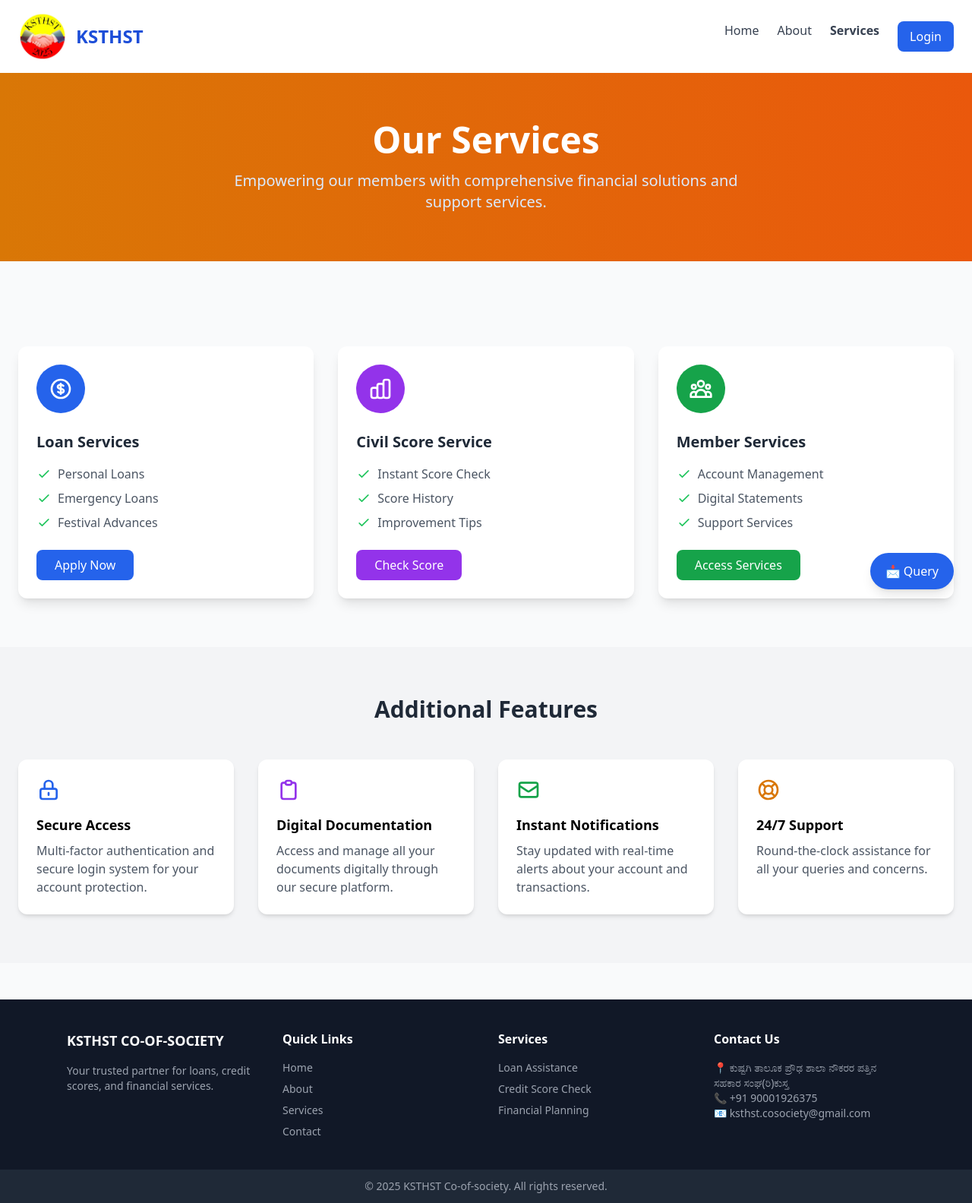
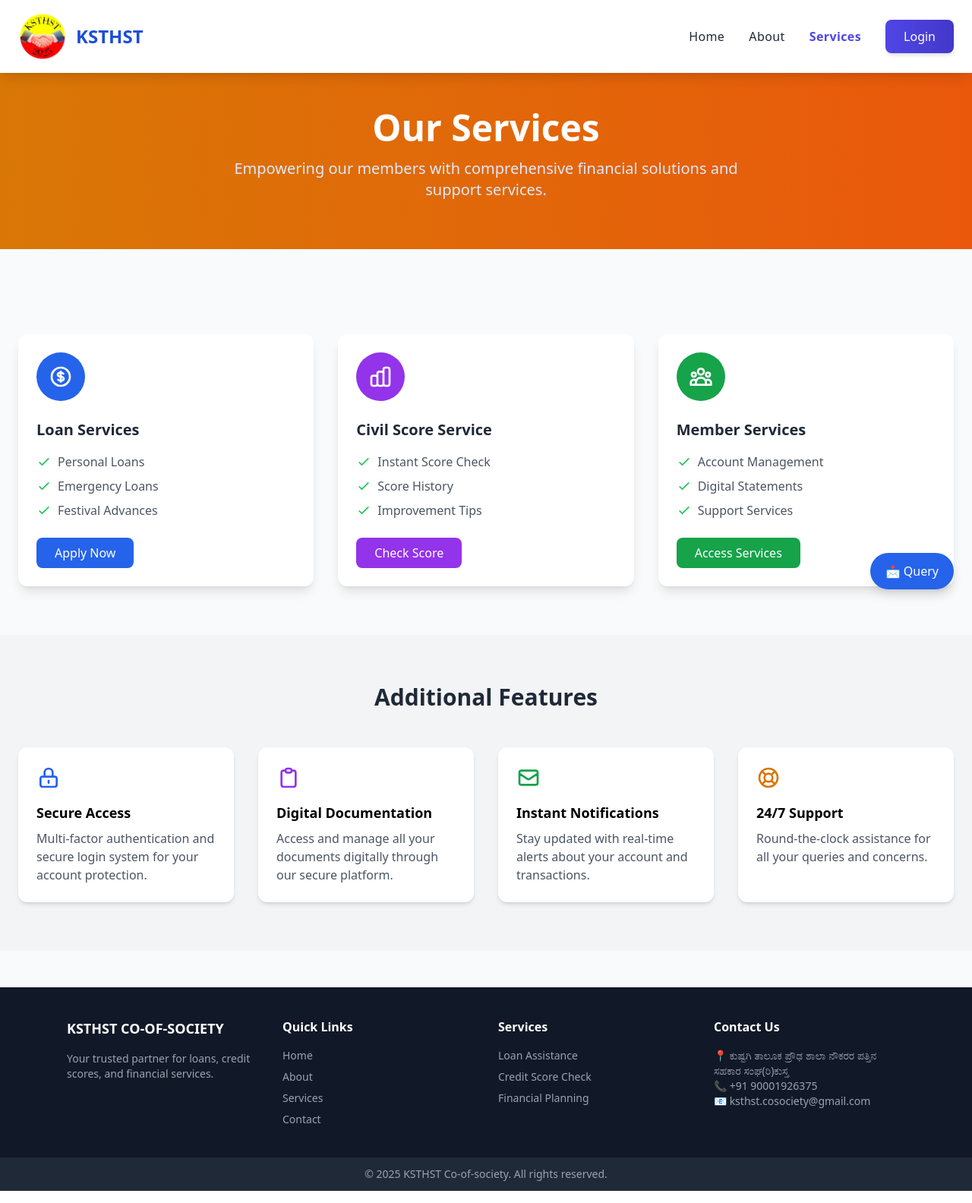
Before and after one commit to Codematesltd/society_website, a Flask app: page /services in a window 1280 px wide. Shown: the whole page at 76% size. Run offline with Flask 3, Linux system fonts and the light colour scheme; some libraries are stand-ins or nearby versions.

Commit message:
my job is done

```diff
--- a/templates/services.html
+++ b/templates/services.html
@@ -12,21 +12,21 @@
     }
   </style>
 </head>
-<body class="bg-gray-50">
+<body class="bg-gray-50 pt-20">
 
   <!-- Navbar -->
-  <nav class="bg-white shadow-lg">
+  <nav class="bg-white shadow-lg fixed top-0 left-0 right-0 z-50">
     <div class="container mx-auto px-6 py-4 flex justify-between items-center">
       <div class="flex items-center space-x-3">
         <img src="{{ url_for('static', filename='society_logo.png') }}" alt="KSTHST logo" class="w-12 h-12 md:w-14 md:h-14 lg:w-16 lg:h-16 rounded-full object-cover">
         <span class="text-2xl font-bold text-blue-700">KSTHST</span>
       </div>
       <!-- Desktop Nav -->
-      <div class="space-x-6 hidden md:flex">
-        <a href="{{ url_for('core.home') }}" class="text-gray-700 hover:text-blue-600 transition {% if request.path == url_for('core.home') %}font-semibold text-blue-700{% endif %}">Home</a>
-        <a href="{{ url_for('core.about') }}" class="text-gray-700 hover:text-blue-600 transition {% if request.path == url_for('core.about') %}font-semibold text-blue-700{% endif %}">About</a>
-        <a href="{{ url_for('core.services') }}" class="text-gray-700 hover:text-blue-600 transition {% if request.path == url_for('core.services') %}font-semibold text-blue-700{% endif %}">Services</a>
-        <a href="{{ url_for('auth.login') }}" class="bg-blue-600 text-white px-4 py-2 rounded-lg hover:bg-blue-700 transition">Login</a>
+      <div class="space-x-8 hidden md:flex items-center">
+        <a href="{{ url_for('core.home') }}" class="text-gray-800 hover:text-indigo-600 font-medium tracking-wide transition-colors duration-200 {% if request.path == url_for('core.home') %}text-indigo-600 font-semibold{% endif %}">Home</a>
+        <a href="{{ url_for('core.about') }}" class="text-gray-800 hover:text-indigo-600 font-medium tracking-wide transition-colors duration-200 {% if request.path == url_for('core.about') %}text-indigo-600 font-semibold{% endif %}">About</a>
+        <a href="{{ url_for('core.services') }}" class="text-gray-800 hover:text-indigo-600 font-medium tracking-wide transition-colors duration-200 {% if request.path == url_for('core.services') %}text-indigo-600 font-semibold{% endif %}">Services</a>
+        <a href="{{ url_for('auth.login') }}" class="bg-gradient-to-r from-indigo-600 to-indigo-700 text-white px-6 py-2.5 rounded-lg hover:from-indigo-700 hover:to-indigo-800 transition-all duration-200 font-medium shadow-md hover:shadow-lg">Login</a>
       </div>
       <!-- Hamburger Button -->
       <button id="hamburgerBtn" class="md:hidden flex items-center px-3 py-2 border rounded text-blue-700 border-blue-700 focus:outline-none">
```
Also changed, not shown: templates/about.html (+12 -12 lines), templates/landing_page.html (+7 -7 lines).
